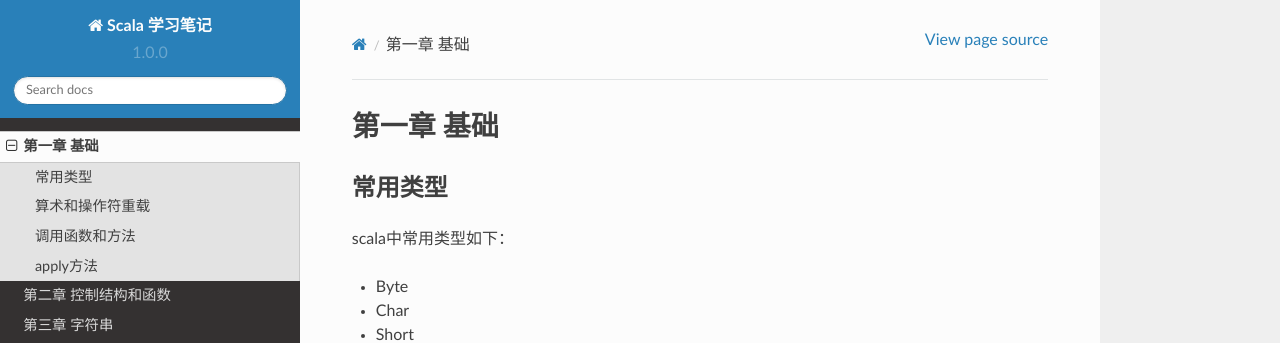
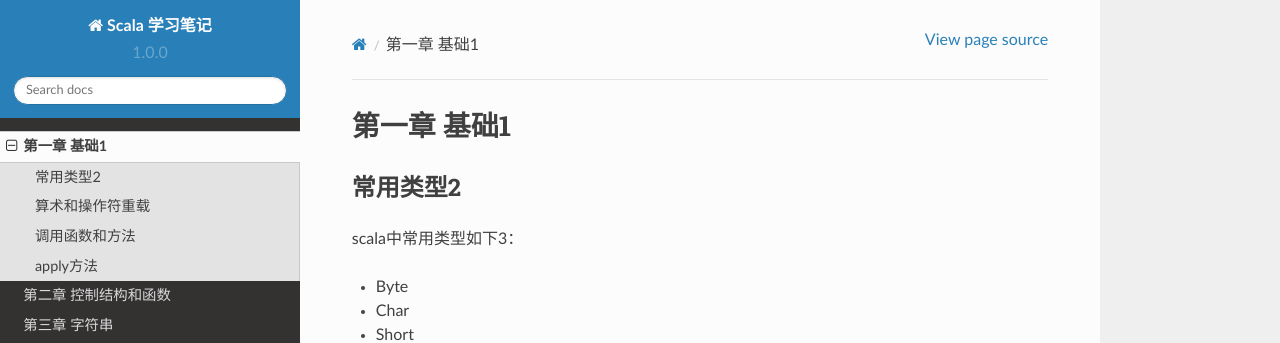
Before and after one commit to nummy/learning-scala, a Sphinx documentation site: the page built from source/chapter/chapter01.rst, in a window 1280 px wide and 900 px high. Shown: the top 343 px of the window. Built offline with Sphinx 7.4.7 and the Read the Docs theme 2.0.0, drawn with Linux system fonts in a browser that asks for light colours; pages that are not in the unit, such as notebooks, are missing from menus.

Commit message:
Update chapter01.rst

```diff
--- a/source/chapter/chapter01.rst
+++ b/source/chapter/chapter01.rst
@@ -1,12 +1,12 @@
 ===========
-第一章 基础
+第一章 基础1
 ===========
 
 --------
-常用类型
+常用类型2
 --------
 
-scala中常用类型如下：
+scala中常用类型如下3：
 
 * Byte
 
```
